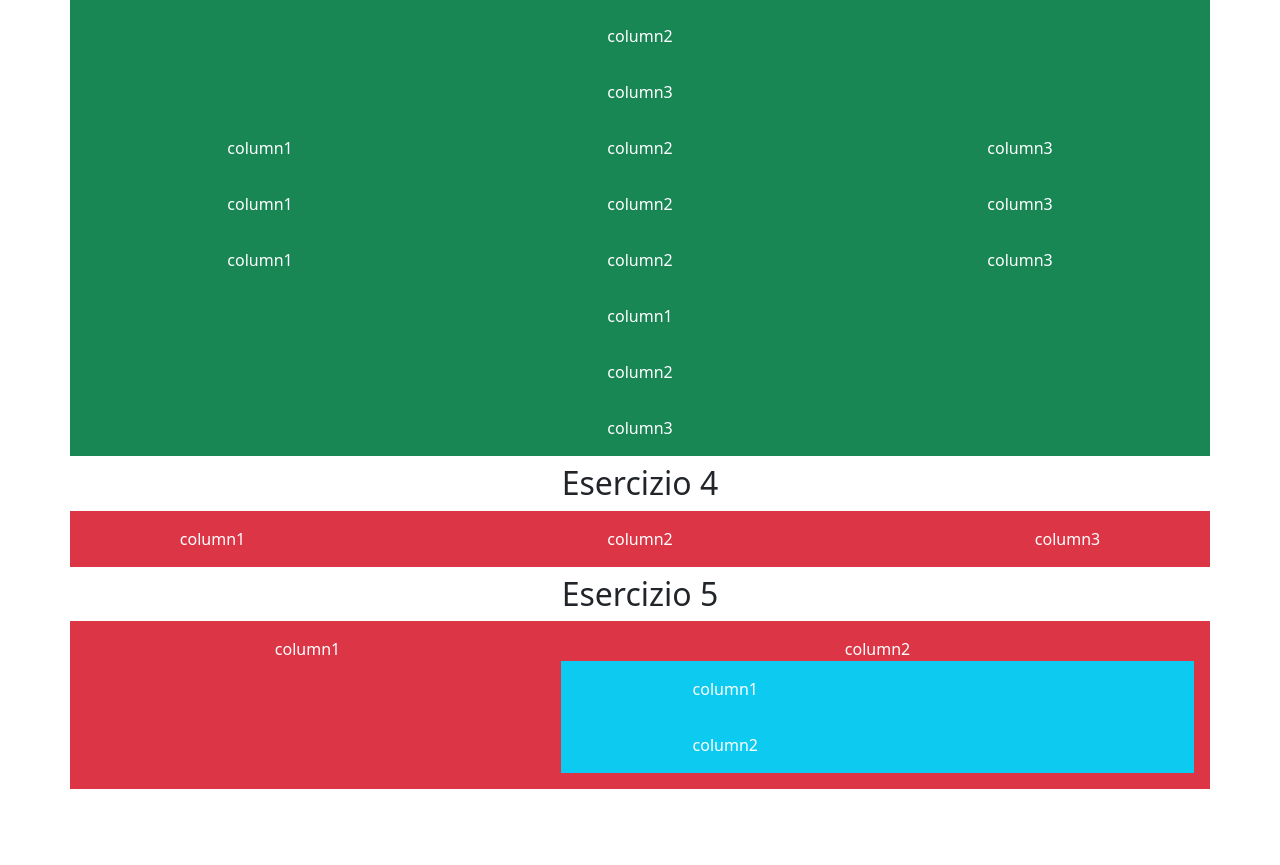
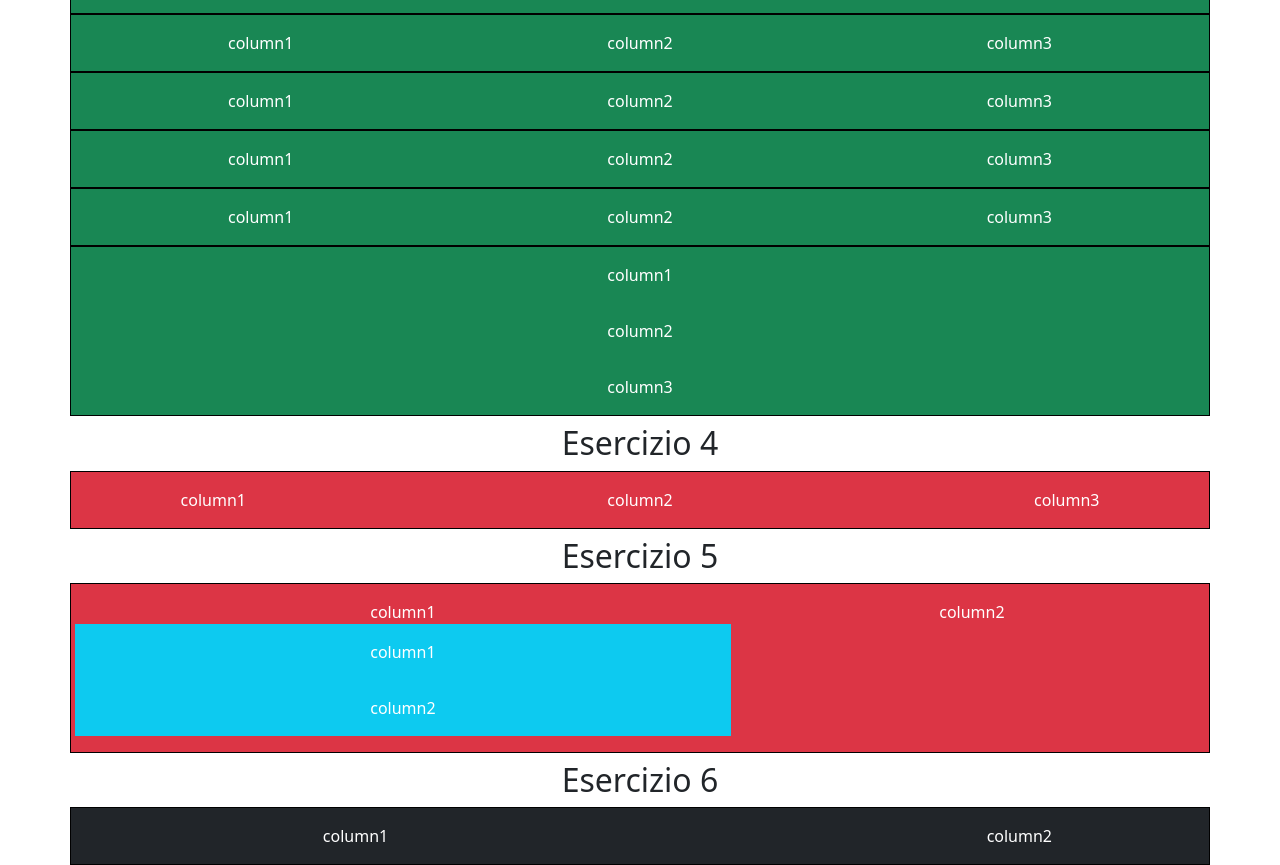
Before and after one commit to Daniele-996/U2-W2-D1-Bootstrap, a plain HTML site: page index.html in a window 1280 px wide. Shown: the part 371-1236 px from the top of the page. Before the commit the page ends 1160 px from the top, so only its background shows below. Drawn offline with nearby package versions, Linux system fonts and the light colour scheme.

Commit message:
last commit

```diff
--- a/index.html
+++ b/index.html
@@ -17,7 +17,7 @@
     <h2 class="text-center">Esercizio 1</h2>
 
     <div class="container bg-danger">
-      <div class="row text-center text-white">
+      <div class="row text-center text-white border border-black">
         <div class="bg-primary col-md p-3"><div>column1</div></div>
         <div class="bg-primary col-md p-3"><div>column2</div></div>
         <div class="bg-primary col-md p-3"><div>column3</div></div>
@@ -27,7 +27,7 @@
     <h2 class="text-center mt-2">Esercizio 2</h2>
 
     <div class="container bg-danger">
-      <div class="row text-center text-dark">
+      <div class="row text-center text-dark border border-black">
         <div class="col-md-4 col bg-warning p-3"><div>column1</div></div>
         <div class="col-md-4 col bg-warning p-3"><div>column2</div></div>
         <div class="col-md-4 col bg-warning p-3"><div>column3</div></div>
@@ -37,27 +37,32 @@
     <h2 class="text-center mt-2">Esercizio 3</h2>
 
     <div class="container bg-danger">
-      <div class="row text-center text-white">
-        <div class="col-sm-12 bg-success p-3"><div>column1</div></div>
-        <div class="col-sm-12 bg-success p-3"><div>column2</div></div>
-        <div class="col-sm-12 bg-success p-3"><div>column3</div></div>
+      <div class="row text-center text-white border border-black">
+        <div class="col-4 bg-success p-3"><div>column1</div></div>
+        <div class="col-4 bg-success p-3"><div>column2</div></div>
+        <div class="col-4 bg-success p-3"><div>column3</div></div>
       </div>
-      <div class="row text-center text-white">
+      <div class="row text-center text-white border border-black">
+        <div class="col-sm-4 bg-success p-3"><div>column1</div></div>
+        <div class="col-sm-4 bg-success p-3"><div>column2</div></div>
+        <div class="col-sm-4 bg-success p-3"><div>column3</div></div>
+      </div>
+      <div class="row text-center text-white border border-black">
         <div class="col-sm-12 col-md-4 bg-success p-3"><div>column1</div></div>
         <div class="col-sm-12 col-md-4 bg-success p-3"><div>column2</div></div>
         <div class="col-sm-12 col-md-4 bg-success p-3"><div>column3</div></div>
       </div>
-      <div class="row text-center text-white">
+      <div class="row text-center text-white border border-black">
         <div class="col-sm-12 col-lg-4 bg-success p-3"><div>column1</div></div>
         <div class="col-sm-12 col-lg-4 bg-success p-3"><div>column2</div></div>
         <div class="col-sm-12 col-lg-4 bg-success p-3"><div>column3</div></div>
       </div>
-      <div class="row text-center text-white">
+      <div class="row text-center text-white border border-black">
         <div class="col-sm-12 col-xl-4 bg-success p-3"><div>column1</div></div>
         <div class="col-sm-12 col-xl-4 bg-success p-3"><div>column2</div></div>
         <div class="col-sm-12 col-xl-4 bg-success p-3"><div>column3</div></div>
       </div>
-      <div class="row text-center text-white">
+      <div class="row text-center text-white border border-black">
         <div class="col-sm-12 col-xxl-4 bg-success p-3"><div>column1</div></div>
         <div class="col-sm-12 col-xxl-4 bg-success p-3"><div>column2</div></div>
         <div class="col-sm-12 col-xxl-4 bg-success p-3"><div>column3</div></div>
@@ -66,7 +71,7 @@
 
     <h2 class="text-center mt-2">Esercizio 4</h2>
 
-    <div class="container bg-danger">
+    <div class="container bg-danger border border-black">
       <div class="row text-center text-white">
         <div class="bg-danger col-xl-3 p-3"><div>column1</div></div>
         <div class="bg-danger col-xl-6 p-3"><div>column2</div></div>
@@ -76,16 +81,25 @@
 
     <h2 class="text-center mt-2">Esercizio 5</h2>
 
-    <div class="container bg-info">
+    <div class="container bg-info border border-black">
       <div class="row text-center text-white">
-        <div class="bg-danger col-xl-5 p-3"><div>column1</div></div>
         <div class="bg-danger col-xl-7 p-3">
-          <div>column2</div>
-          <div class="container bg-info">
-            <div class="bg- col-xl-6 p-3"><div>column1</div></div>
-            <div class="bg- col-xl-6 p-3"><div>column2</div></div>
+          <div>column1</div>
+          <div class="row text-center text-white">
+            <div class="bg-info col-6 col-xl-12 p-3"><div>column1</div></div>
+            <div class="bg-info col-6 col-xl-12 p-3"><div>column2</div></div>
           </div>
         </div>
+        <div class="bg-danger col-xl-5 p-3"><div>column2</div></div>
+      </div>
+    </div>
+
+    <h2 class="text-center mt-2">Esercizio 6</h2>
+
+    <div class="container bg-dark border border-black">
+      <div class="row text-center text-white">
+        <div class="bg-dark col-6 p-3"><div>column1</div></div>
+        <div class="bg-dark col-6 offset-xl-2 col-xl-4 p-3"><div>column2</div></div>
       </div>
     </div>
 
```
